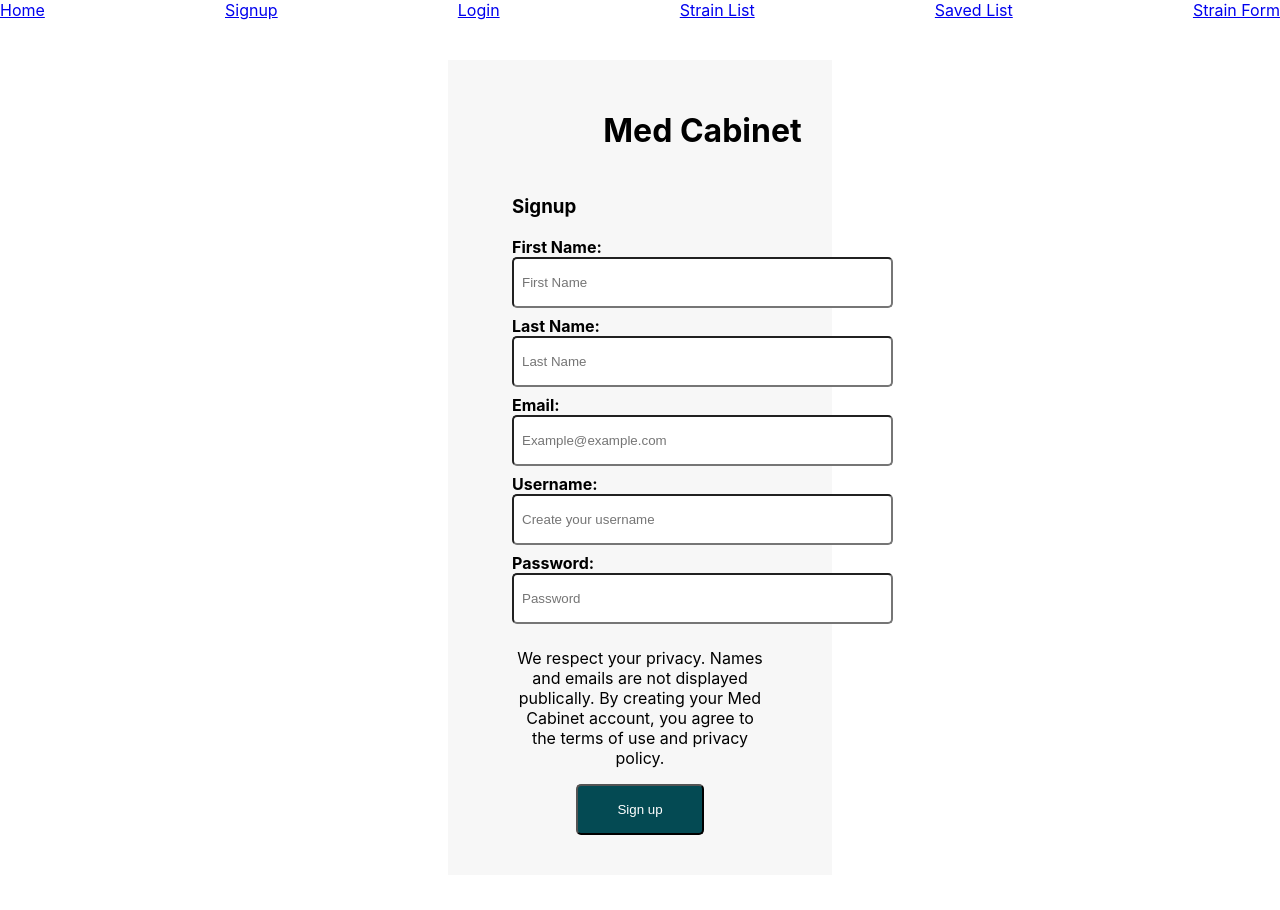
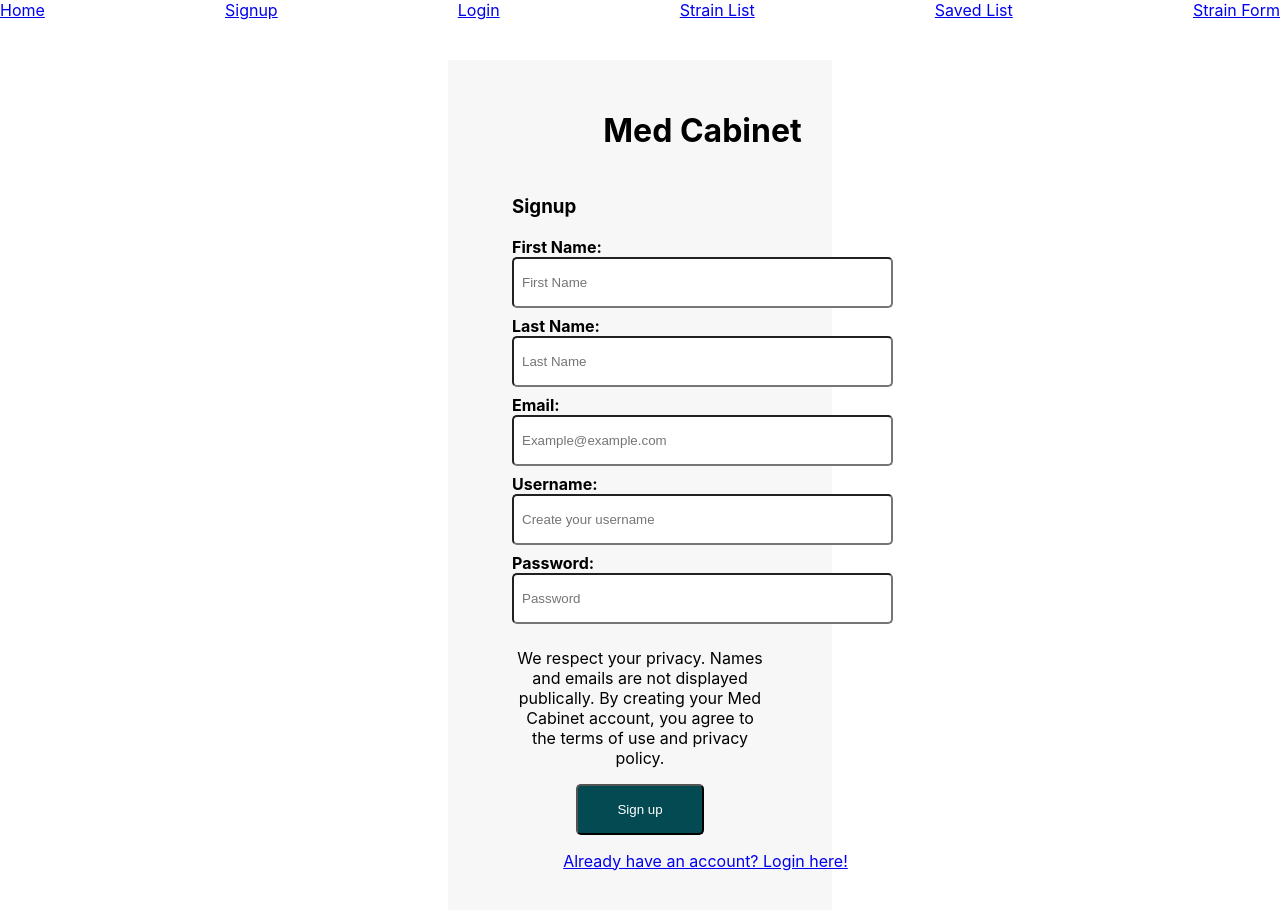
Before and after one commit to SeanShadle/front-end, a React (Create React App) app in the folder medcabinet/: page /Signup in a window 1280 px wide. Shown: the top 910 px of the page. Built offline with nearby package versions, Linux system fonts and the light colour scheme.

Commit message:
added links to signup and login forms

```diff
--- a/medcabinet/src/components/Login.js
+++ b/medcabinet/src/components/Login.js
@@ -1,6 +1,7 @@
 import React from 'react'
 import {useForm} from "react-hook-form"
 import styled, {keyframes} from 'styled-components'
+import {Route, Link, Switch} from 'react-router-dom'
 
 export default function Login(){
     const {register, handleSubmit, errors} = useForm();
@@ -24,7 +25,11 @@ export default function Login(){
             ref={register({required: "Password required", minLength: 8})}
             />
             <StyledSubmit type="submit" value="Login" />
+            <LinkDiv>
+            <Link to ='/Signup'>Don't have an account? Sign up here!</Link>
+            </LinkDiv>
         </StyledForm>
+
         </FormDiv>
     )
 }
@@ -53,6 +58,10 @@ const StyledInput = styled.input`
     border-radius: 5px;
 `
 
+const LinkDiv = styled.div`
+    margin: 1rem 0 0 3.2rem;
+`
+
 const StyledSubmit = styled.input`
     width: 10vw;
     color: white;
--- a/medcabinet/src/components/Signup.js
+++ b/medcabinet/src/components/Signup.js
@@ -1,6 +1,7 @@
 import React from 'react'
 import {useForm} from "react-hook-form"
 import styled, {keyframes} from 'styled-components'
+import {Link} from 'react-router-dom'
 
 export default function Signup(){
     const {register, handleSubmit, errors} = useForm();
@@ -31,7 +32,10 @@ export default function Signup(){
             />
             <StyledP>We respect your privacy. Names and emails are not displayed publically. By creating your Med Cabinet account, you agree to the terms of use and privacy policy.</StyledP>
         {errors.password && <p>{errors.password.message}</p>}
-        <StyledSubmit type="submit" value="Sign up"/>
+            <StyledSubmit type="submit" value="Sign up"/>
+            <LinkDiv>
+                <Link to ='/Login'>Already have an account? Login here!</Link>
+            </LinkDiv>
         </StyledForm>
         </FormDiv>
     )
@@ -73,5 +77,7 @@ const StyledSubmit = styled.input`
     text-align:center;
     border-radius: 5px;
     margin-left: 5vw
-
 `
+const LinkDiv = styled.div`
+    margin: 1rem 0 0 3.2rem;
+`
```
